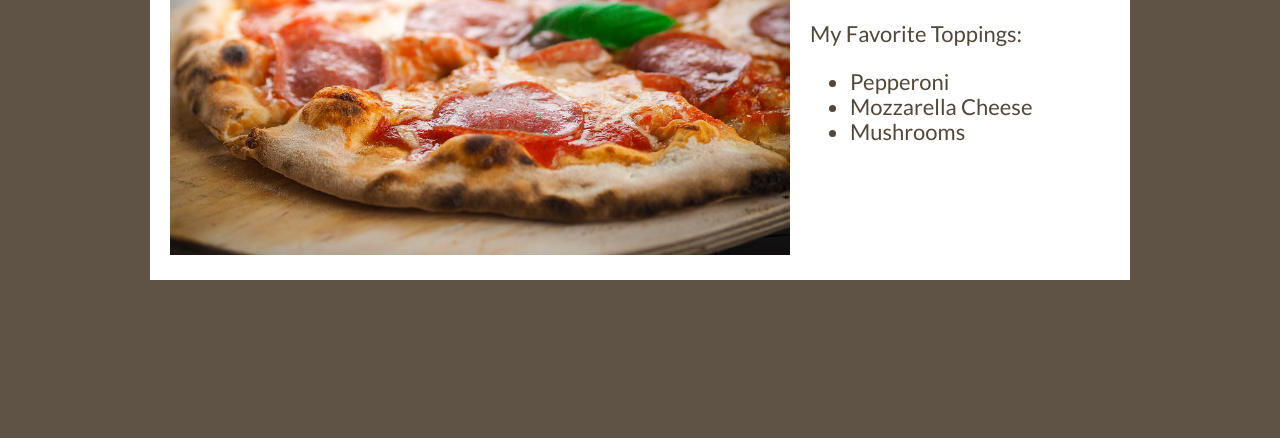
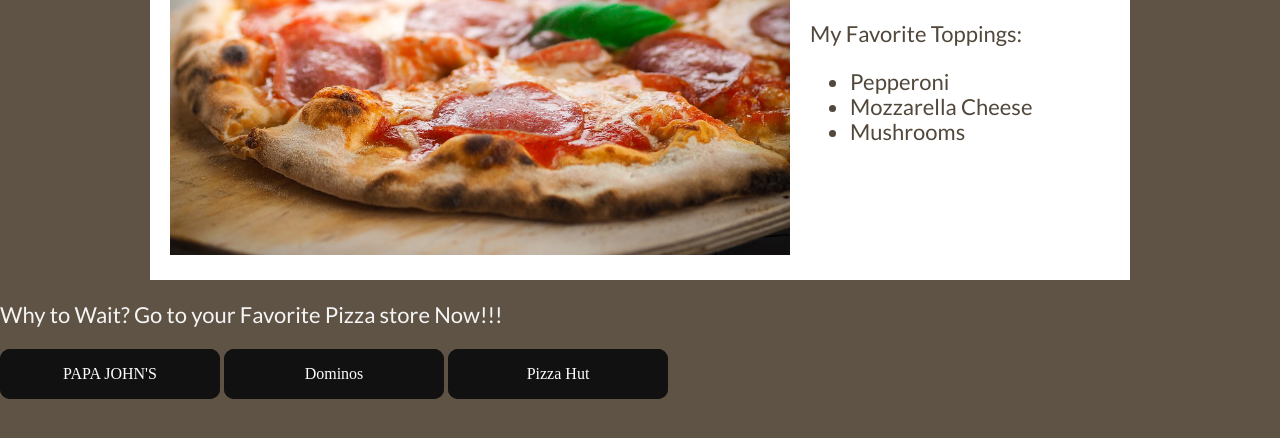
Before and after one commit to neshdev999/ThinkfulProjects, a plain HTML site: page index.html in a window 1280 px wide. Shown: the part 198-636 px from the top of the page. Drawn offline with nearby package versions, Linux system fonts and the light colour scheme; a web font is replaced by a local one.

Commit message:
5-commit-Pizza-stores-gotolink-added
pizza store buttons with click event added

```diff
--- a/index.html
+++ b/index.html
@@ -30,6 +30,14 @@
         </div>
     </div>
 
+    <div>
+        <p id="specifiedTagLine">Why to Wait? Go to your Favorite Pizza store Now!!!</p>
+        <button class="glow-on-hover" id="papa" onclick="pizzaClickButtonEvent();">PAPA JOHN'S</button>
+        <button class="glow-on-hover" id="domino" onclick="pizzaClickButtonEvent();">Dominos</button>
+        <button class="glow-on-hover" id="pizzaHut" onclick="pizzaClickButtonEvent();">Pizza Hut</button>
+    </div>
+
+    <script src="script.js"></script>
 </body>
 
 </html>
--- a/script.js
+++ b/script.js
@@ -1 +1,17 @@
 // Javascript code goes here
+
+function pizzaClickButtonEvent() {
+
+    document.getElementById('papa').onclick = function() {
+        location.href = 'https://www.papajohns.com';
+    };
+
+    document.getElementById('domino').onclick = function() {
+        location.href = 'https://www.dominos.com';
+    };
+
+    document.getElementById('pizzaHut').onclick = function() {
+        location.href = 'https://www.pizzahut.com/';
+    };
+
+}
--- a/style.css
+++ b/style.css
@@ -60,3 +60,73 @@ li {
     display: table;
     clear: both;
 }
+
+.glow-on-hover {
+    width: 220px;
+    height: 50px;
+    border: none;
+    outline: none;
+    color: #fff;
+    background: #111;
+    cursor: pointer;
+    position: relative;
+    z-index: 0;
+    border-radius: 10px;
+}
+
+.glow-on-hover:before {
+    content: '';
+    background: linear-gradient(45deg, #ff0000, #ff7300, #fffb00, #48ff00, #00ffd5, #002bff, #7a00ff, #ff00c8, #ff0000);
+    position: absolute;
+    top: -2px;
+    left: -2px;
+    background-size: 400%;
+    z-index: -1;
+    filter: blur(5px);
+    width: calc(100% + 4px);
+    height: calc(100% + 4px);
+    animation: glowing 20s linear infinite;
+    opacity: 0;
+    transition: opacity .3s ease-in-out;
+    border-radius: 10px;
+}
+
+.glow-on-hover:active {
+    color: #000
+}
+
+.glow-on-hover:active:after {
+    background: transparent;
+}
+
+.glow-on-hover:hover:before {
+    opacity: 1;
+}
+
+.glow-on-hover:after {
+    z-index: -1;
+    content: '';
+    position: absolute;
+    width: 100%;
+    height: 100%;
+    background: #111;
+    left: 0;
+    top: 0;
+    border-radius: 10px;
+}
+
+@keyframes glowing {
+    0% {
+        background-position: 0 0;
+    }
+    50% {
+        background-position: 400% 0;
+    }
+    100% {
+        background-position: 0 0;
+    }
+}
+
+#specifiedTagLine {
+    color: whitesmoke;
+}
```
